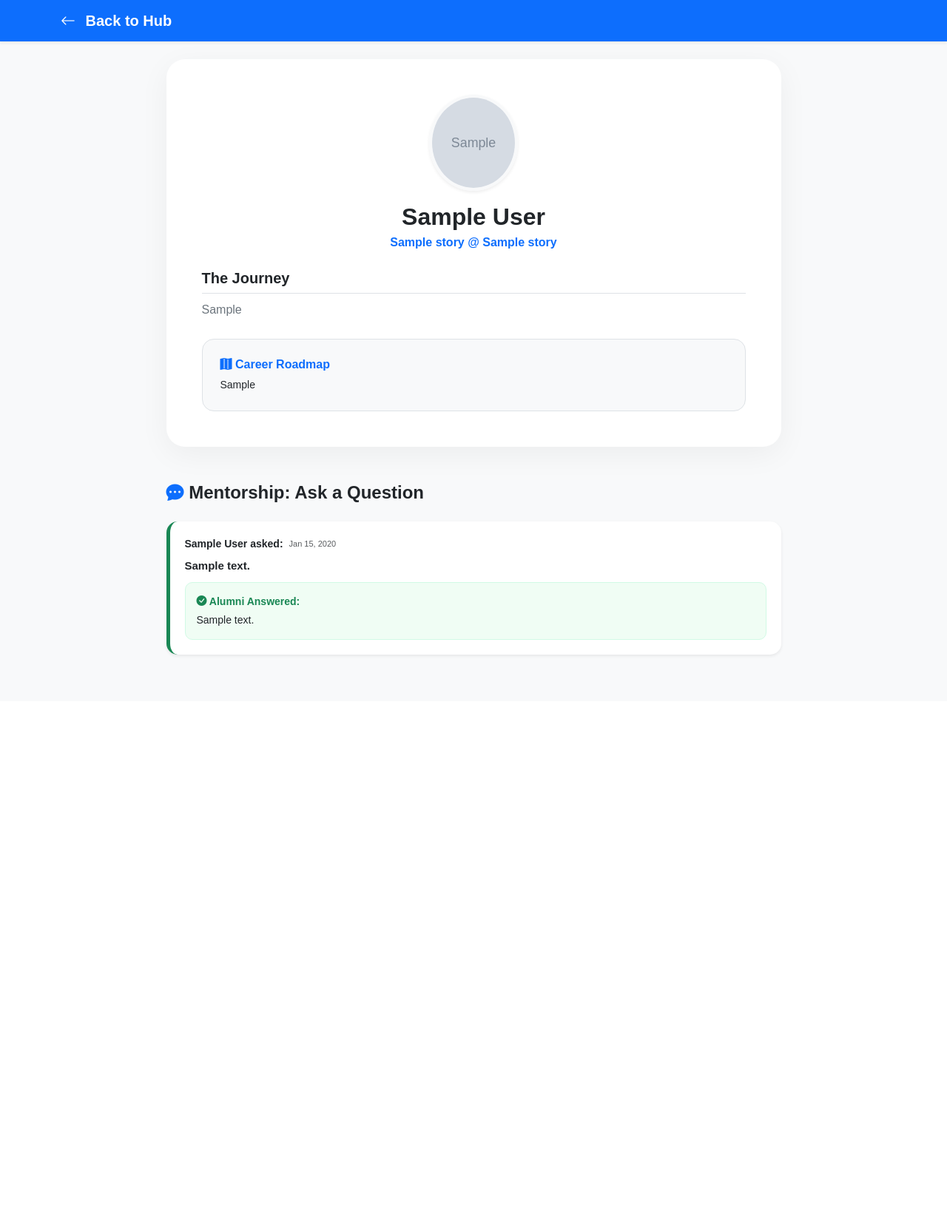
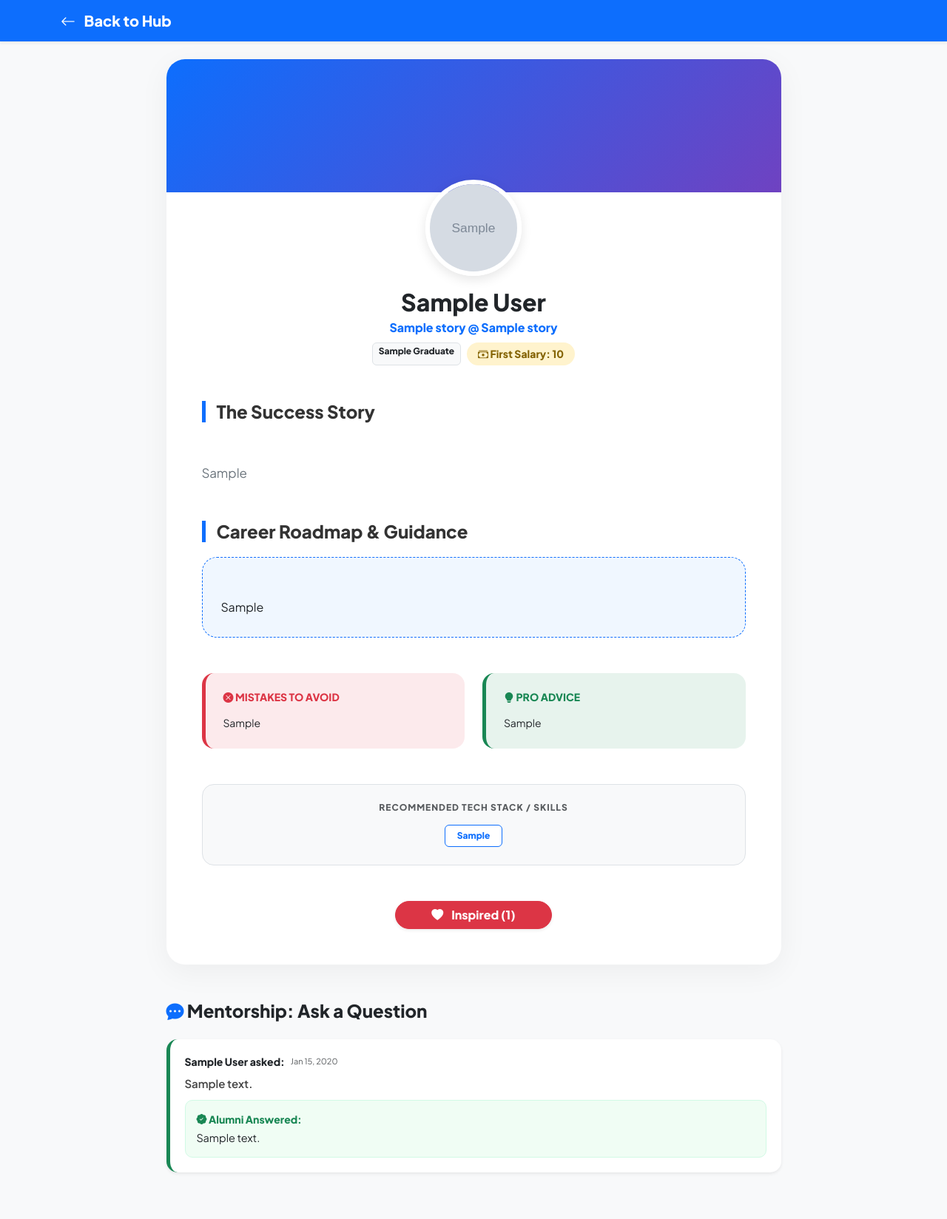
Before and after one commit to Masum8823/campus_connect, a PHP site: page /alumni/view_journey.php?id=1 in a window 1280 px wide. Shown: the whole page at 74% size. Before the commit the page ends 888 px from the top, so only its background shows below. Run offline with PHP 8.4, Linux system fonts and the light colour scheme; the visitor is signed in with stand-in values (Sample User, id 1); tables that the repository leaves empty or names only in its code hold one stand-in row (values such as "Sample post"); grey boxes marked "Sample" are stand-in pictures.

Commit message:
Feat: Complete Alumni Journey View with roadmap, career guidance grid, and mentorship Q&A

```diff
--- a/alumni/view_journey.php
+++ b/alumni/view_journey.php
@@ -36,19 +36,28 @@ if(isset($_POST['submit_answer'])){
 
 $qna_query = mysqli_query($conn, "SELECT alumni_qna.*, users.full_name, users.profile_pic FROM alumni_qna JOIN users ON alumni_qna.student_id = users.id WHERE story_id='$id' ORDER BY created_at DESC");
 
-$profile_img = ($story['profile_pic'] != 'default.png') ? "../" . $story['profile_pic'] : "https://ui-avatars.com/api/?name=".urlencode($story['full_name']);
+$is_inspired = mysqli_num_rows(mysqli_query($conn, "SELECT * FROM alumni_inspired WHERE story_id='$id' AND user_id='$current_user_id'")) > 0;
+$total_inspired = mysqli_fetch_assoc(mysqli_query($conn, "SELECT COUNT(*) as total FROM alumni_inspired WHERE story_id='$id'"))['total'];
+
+$profile_img = ($story['profile_pic'] != 'default.png') ? "../" . $story['profile_pic'] : "https://ui-avatars.com/api/?name=".urlencode($story['full_name'])."&background=random";
 ?>
 
 <!DOCTYPE html>
 <html lang="en">
 <head>
     <meta charset="UTF-8">
-    <title><?php echo $story['full_name']; ?>'s Journey</title>
+    <title><?php echo $story['full_name']; ?>'s Journey - CampusConnect</title>
     <link href="https://cdn.jsdelivr.net/npm/bootstrap@5.3.0/dist/css/bootstrap.min.css" rel="stylesheet">
     <link rel="stylesheet" href="https://cdn.jsdelivr.net/npm/bootstrap-icons@1.11.0/font/bootstrap-icons.css">
+    <link href="https://fonts.googleapis.com/css2?family=Plus+Jakarta+Sans:wght@400;600;800&display=swap" rel="stylesheet">
     <style>
-        body { background-color: #f8f9fa; padding-top: 80px; font-family: 'Plus Jakarta Sans', sans-serif; }
-        .journey-card { border-radius: 25px; border: none; box-shadow: 0 10px 40px rgba(0,0,0,0.05); }
+        body { background-color: #f8f9fa; font-family: 'Plus Jakarta Sans', sans-serif; padding-top: 80px; }
+        .main-card { border-radius: 25px; border: none; box-shadow: 0 10px 40px rgba(0,0,0,0.05); overflow: hidden; background: #fff; }
+        .header-bg { background: linear-gradient(135deg, #0d6efd 0%, #6f42c1 100%); height: 180px; }
+        .profile-avatar { width: 130px; height: 130px; object-fit: cover; border: 6px solid #fff; margin-top: -65px; box-shadow: 0 5px 15px rgba(0,0,0,0.1); }
+        .section-title { font-weight: 800; border-left: 5px solid #0d6efd; padding-left: 15px; margin-bottom: 20px; color: #333; }
+        .roadmap-box { background: #f0f7ff; border-radius: 20px; padding: 25px; border: 1px dashed #0d6efd; }
+        .salary-tag { background: #fff3cd; color: #856404; padding: 5px 15px; border-radius: 50px; font-weight: bold; font-size: 14px; }
         .qna-box { background: white; border-radius: 15px; padding: 20px; margin-bottom: 15px; border-left: 5px solid #ddd; }
         .qna-box.answered { border-left-color: #198754; }
         .answer-area { background: #f0fdf4; border-radius: 10px; padding: 15px; margin-top: 10px; border: 1px solid #d1fae5; }
@@ -64,74 +73,132 @@ $profile_img = ($story['profile_pic'] != 'default.png') ? "../" . $story['profil
 
     <div class="container pb-5">
         <div class="row justify-content-center">
-            <div class="col-md-9">
-                <!-- Main Journey Content -->
-                <div class="card journey-card mb-5">
+            <div class="col-md-10 col-lg-9">
+
+                <!-- Main Content Card -->
+                <div class="card main-card">
+                    <div class="header-bg"></div>
                     <div class="card-body p-4 p-lg-5">
-                        <div class="text-center mb-4">
-                            <img src="<?php echo $profile_img; ?>" class="rounded-circle border border-4 border-light shadow-sm" width="120" height="130" style="object-fit: cover;">
-                            <h2 class="fw-bold mt-3 mb-1"><?php echo $story['full_name']; ?></h2>
-                            <p class="text-primary fw-bold"><?php echo $story['current_job_title']; ?> @ <?php echo $story['company_name']; ?></p>
+
+                        <!-- Profile Header -->
+                        <div class="text-center mb-5">
+                            <img src="<?php echo $profile_img; ?>" class="rounded-circle profile-avatar mb-3">
+                            <h2 class="fw-bold mb-1"><?php echo $story['full_name']; ?></h2>
+                            <p class="text-primary fw-bold mb-1"><?php echo $story['current_job_title']; ?> @ <?php echo $story['company_name']; ?></p>
+                            <div class="d-flex justify-content-center gap-2 mt-2">
+                                <span class="badge bg-light text-dark border"><?php echo $story['dept']; ?> Graduate</span>
+                                <?php if($story['first_salary']): ?>
+                                    <span class="salary-tag"><i class="bi bi-cash-stack"></i> First Salary: <?php echo $story['first_salary']; ?></span>
+                                <?php endif; ?>
+                            </div>
                         </div>
 
-                        <h5 class="fw-bold border-bottom pb-2">The Journey</h5>
-                        <p class="text-secondary" style="white-space: pre-line; line-height: 1.8;"><?php echo $story['journey_story']; ?></p>
+                        <!-- 1. The Success Story -->
+                        <div class="mb-5">
+                            <h4 class="section-title">The Success Story</h4>
+                            <p class="text-secondary" style="font-size: 17px; line-height: 1.9; white-space: pre-line;">
+                                <?php echo $story['journey_story']; ?>
+                            </p>
+                        </div>
 
-                        <div class="bg-light p-4 rounded-4 mt-4 border">
-                            <h6 class="fw-bold text-primary"><i class="bi bi-map-fill"></i> Career Roadmap</h6>
-                            <p class="mb-0 small text-dark"><?php echo nl2br($story['career_roadmap']); ?></p>
+                        <!-- 2. Career Roadmap -->
+                        <div class="mb-5">
+                            <h4 class="section-title">Career Roadmap & Guidance</h4>
+                            <div class="roadmap-box">
+                                <p class="mb-0 text-dark" style="font-size: 16px; line-height: 1.8; white-space: pre-line;">
+                                    <?php echo $story['career_roadmap']; ?>
+                                </p>
+                            </div>
+                        </div>
+
+                        <!-- 3. Mistakes & Advice Grid -->
+                        <div class="row g-4 mb-5">
+                            <div class="col-md-6">
+                                <div class="p-4 bg-danger bg-opacity-10 rounded-4 border-start border-danger border-5 h-100">
+                                    <h5 class="fw-bold text-danger small mb-3"><i class="bi bi-x-circle-fill"></i> MISTAKES TO AVOID</h5>
+                                    <p class="text-dark small mb-0"><?php echo nl2br($story['biggest_mistake']); ?></p>
+                                </div>
+                            </div>
+                            <div class="col-md-6">
+                                <div class="p-4 bg-success bg-opacity-10 rounded-4 border-start border-success border-5 h-100">
+                                    <h5 class="fw-bold text-success small mb-3"><i class="bi bi-lightbulb-fill"></i> PRO ADVICE</h5>
+                                    <p class="text-dark small mb-0"><?php echo nl2br($story['advice_to_juniors']); ?></p>
                                 </div>
                             </div>
                         </div>
 
-                <!-- Q&A Section -->
+                        <!-- 4. Tech Stack -->
+                        <div class="p-4 bg-light rounded-4 text-center border mb-5">
+                            <h6 class="fw-bold text-muted text-uppercase mb-3" style="letter-spacing: 1px; font-size: 12px;">Recommended Tech Stack / Skills</h6>
+                            <div class="d-flex flex-wrap justify-content-center gap-2">
+                                <?php
+                                    $skills = explode(',', $story['skills_used']);
+                                    foreach($skills as $skill):
+                                ?>
+                                    <span class="badge bg-white text-primary border border-primary px-3 py-2"><?php echo trim($skill); ?></span>
+                                <?php endforeach; ?>
+                            </div>
+                        </div>
+
+                        <!-- Inspired Button -->
+                        <div class="text-center">
+                            <a href="toggle_inspire.php?id=<?php echo $id; ?>" class="btn <?php echo $is_inspired ? 'btn-danger' : 'btn-outline-danger'; ?> rounded-pill px-5 fw-bold shadow-sm">
+                                <i class="bi <?php echo $is_inspired ? 'bi-heart-fill' : 'bi-heart'; ?> me-2"></i> Inspired (<?php echo $total_inspired; ?>)
+                            </a>
+                        </div>
+                    </div>
+                </div>
+
+                <!-- 5. Q&A / Mentorship Section -->
                 <div class="mt-5">
                     <h4 class="fw-bold mb-4"><i class="bi bi-chat-dots-fill text-primary"></i> Mentorship: Ask a Question</h4>
 
-                    <!-- Ask Form -->
                     <?php if($current_user_id != $story['alumni_id']): ?>
                         <div class="card p-3 shadow-sm border-0 rounded-4 mb-4">
                             <form method="POST">
                                 <label class="small fw-bold mb-2 text-muted">Got a question for <?php echo explode(' ', $story['full_name'])[0]; ?>?</label>
-                                <div class="input-group">
+                                <div class="input-group shadow-sm">
                                     <textarea name="question" class="form-control border-0 bg-light" rows="2" placeholder="Ask about career, skills or company..." required></textarea>
-                                    <button name="ask_question" class="btn btn-primary"><i class="bi bi-send"></i></button>
+                                    <button name="ask_question" class="btn btn-primary px-4"><i class="bi bi-send"></i></button>
                                 </div>
                             </form>
                         </div>
                     <?php endif; ?>
 
-                    <!-- Display Q&A List -->
                     <div class="qna-list">
+                        <?php if(mysqli_num_rows($qna_query) > 0): ?>
                             <?php while($q = mysqli_fetch_assoc($qna_query)): ?>
                                 <div class="qna-box shadow-sm <?php echo $q['answer_text'] ? 'answered' : ''; ?>">
                                     <div class="d-flex align-items-center mb-2">
                                         <small class="fw-bold text-dark me-2"><?php echo $q['full_name']; ?> asked:</small>
                                         <small class="text-muted" style="font-size: 11px;"><?php echo date('M d, Y', strtotime($q['created_at'])); ?></small>
                                     </div>
-                                <p class="mb-2 fw-semibold" style="font-size: 15px;"><?php echo $q['question_text']; ?></p>
+                                    <p class="mb-2 fw-semibold" style="font-size: 15px; color: #444;"><?php echo $q['question_text']; ?></p>
 
                                     <?php if($q['answer_text']): ?>
                                         <div class="answer-area">
-                                        <small class="text-success fw-bold d-block mb-1"><i class="bi bi-check-circle-fill"></i> Alumni Answered:</small>
-                                        <p class="mb-0 text-dark" style="font-size: 14px;"><?php echo $q['answer_text']; ?></p>
+                                            <small class="text-success fw-bold d-block mb-1"><i class="bi bi-patch-check-fill"></i> Alumni Answered:</small>
+                                            <p class="mb-0 text-dark" style="font-size: 14.5px;"><?php echo $q['answer_text']; ?></p>
                                         </div>
                                     <?php elseif($current_user_id == $story['alumni_id']): ?>
-                                    <!-- Answer Form (Only shown to the story owner) -->
                                         <form method="POST" class="mt-3">
                                             <input type="hidden" name="q_id" value="<?php echo $q['id']; ?>">
                                             <div class="input-group">
                                                 <input type="text" name="answer" class="form-control form-control-sm border-success" placeholder="Write your answer..." required>
-                                            <button name="submit_answer" class="btn btn-sm btn-success">Reply</button>
+                                                <button name="submit_answer" class="btn btn-sm btn-success px-3">Reply</button>
                                             </div>
                                         </form>
                                     <?php else: ?>
-                                    <small class="text-muted italic">Waiting for answer...</small>
+                                        <small class="text-muted"><i class="bi bi-hourglass-split"></i> Waiting for answer...</small>
                                     <?php endif; ?>
                                 </div>
                             <?php endwhile; ?>
+                        <?php else: ?>
+                            <p class="text-center text-muted py-3">No questions yet. Be the first to ask!</p>
+                        <?php endif; ?>
                     </div>
                 </div>
+
             </div>
         </div>
     </div>
```
Lines whose indentation alone changed are shown as unchanged.
